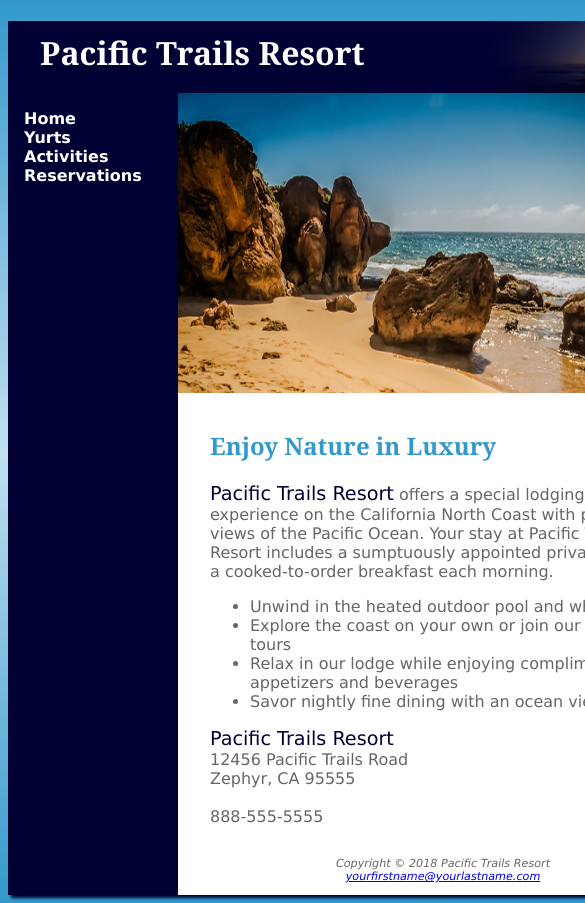
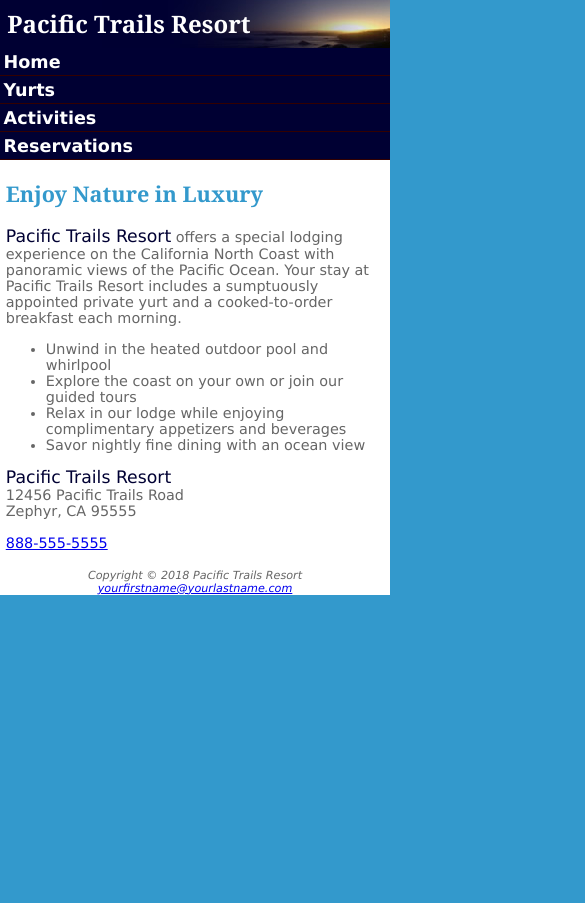
Before and after one commit to 44144-fa21/ch7-case-study-amberleaauffert, a plain HTML site: page index.html in a window 390 px wide. Shown: the top 903 px of the page, 585 px wide, since content can reach past the window. After the commit the page ends 844 px from the top, so only its background shows below. Drawn offline with Linux system fonts and the light colour scheme.

Commit message:
Ch.7CaseStudy
added code

```diff
--- a/index.html
+++ b/index.html
@@ -34,13 +34,15 @@ Coast with panoramic views of the Pacific Ocean. Your stay at Pacific Trails Res
 <span class="resort">Pacific Trails Resort</span><br>
 12456 Pacific Trails Road<br>
 Zephyr, CA 95555<br><br>
-888-555-5555<br><br>
+<a id="mobile" href="tel: 888-555-5555">888-555-5555</a>
+<span id="desktop">888-555-5555</span><br><br>
 </div>
 </main>
 <footer>
 Copyright &copy; 2018 Pacific Trails Resort<br>
-<a href="mailto:yourfirstname@yourlastname.com">yourfirstname@yourlastname.com</a>
+<a href="mailto:amberlea@auffert.com">yourfirstname@yourlastname.com</a>
 </footer>
 </div>
 </body>
 </html>
+<meta name = "viewport" content = "width = device-width, initial-scale = 1.0">
--- a/pacific.css
+++ b/pacific.css
@@ -85,3 +85,92 @@ main { padding-left: 2em;
 		  max-width: 1024px;
 		  box-shadow: 3px 3px 3px #000033;
 }
+#mobile {display: none;
+}
+#desktop {display: inline;
+}
+@media only screen and (max-width: 1024px) {
+  body {
+    margin: 0;
+    padding: 0;
+    background-image: none;
+  }
+  #wrapper {
+    width: auto;
+    min-width: 0;
+    margin: 0;
+    box-shadow: none;
+  }
+  h1 {
+    margin: 0;
+  }
+  nav {
+    float: none;
+    width: auto;
+    padding-top: 0.01em;
+    padding-bottom: 0.01em;
+    padding-left: 1em;
+    padding-right: 1em;
+  }
+  nav li {
+    display: inline-block;
+  }
+  nav a {
+    padding-right: 2em;
+  }
+  main {
+    padding: 1em;
+    margin-left: 0;
+    font-size: 90%;
+  }
+  footer {
+    margin: 0;
+  }
+  #homehero, #yurthero, #trailhero {
+    margin-left: 0;
+  }
+}
+
+@media only all and (max-width: 768px) {
+  h1 {
+    height: 100%;
+    font-size: 1.5em;
+    padding-left: 0.3em;
+  }
+  nav {
+    padding: 0;
+  }
+  nav a {
+    display: block;
+    padding: 0.2em;
+    font-size: 1.1em;
+    border-bottom: 1px ridge #330000;
+  }
+  nav ul {
+    margin: 0;
+    padding: 0;
+  }
+  nav li {
+    display: block;
+    margin: 0;
+    padding: 0;
+  }
+  main {
+    padding-top: 0.1em;
+    padding-right: 0.6em;
+    padding-bottom: 0.1em;
+    padding-left: 0.4em;
+  }
+  #homehero, #yurthero, #trailhero {
+    display: none;
+  }
+  footer {
+    padding: 0;
+  }
+  #mobile {
+    display: inline;
+  }
+  #desktop {
+    display: none;
+  }
+}
```
Also changed, not shown: activities.html (+2 -1 lines), yurts.html (+2 -1 lines).
